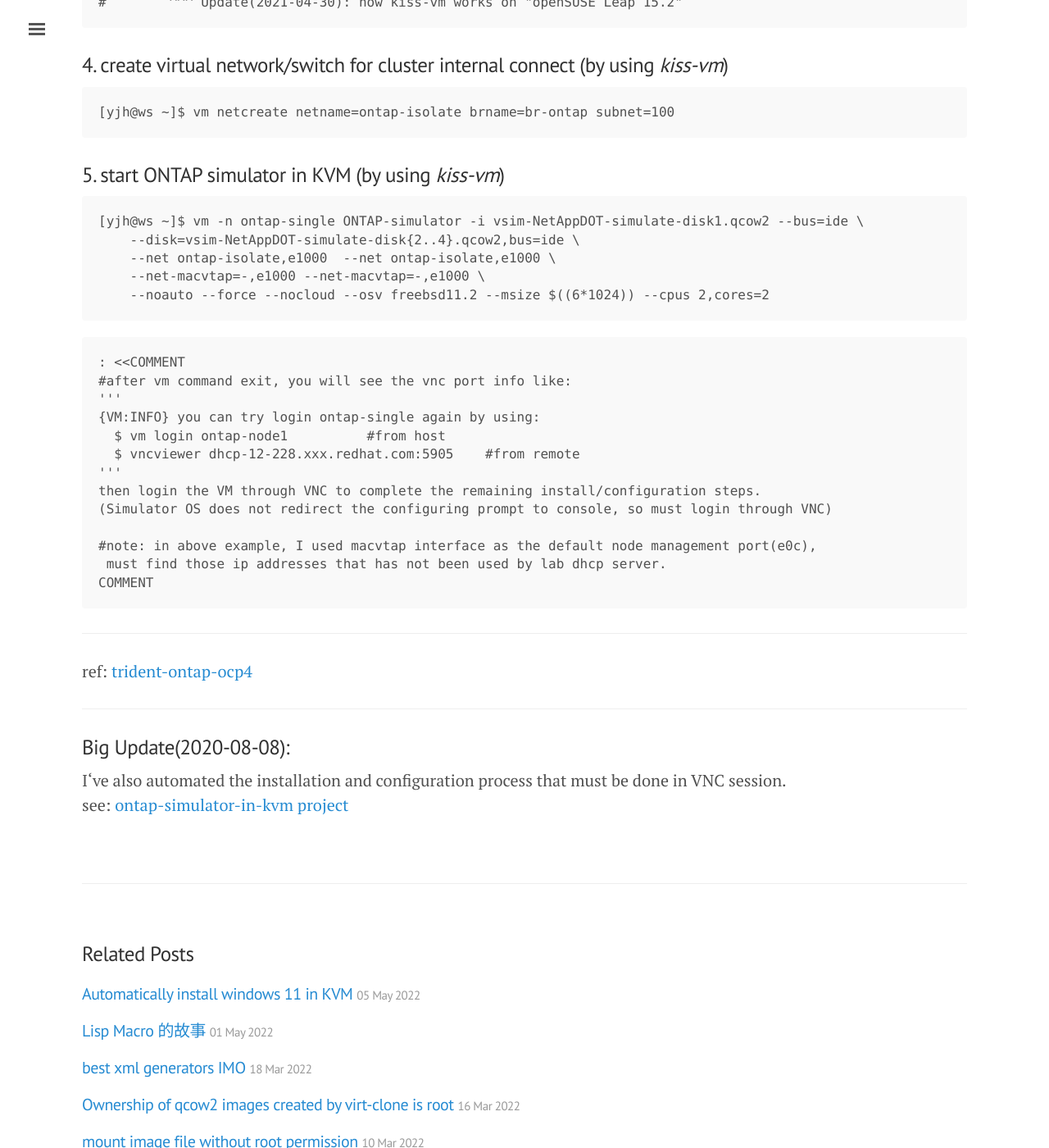
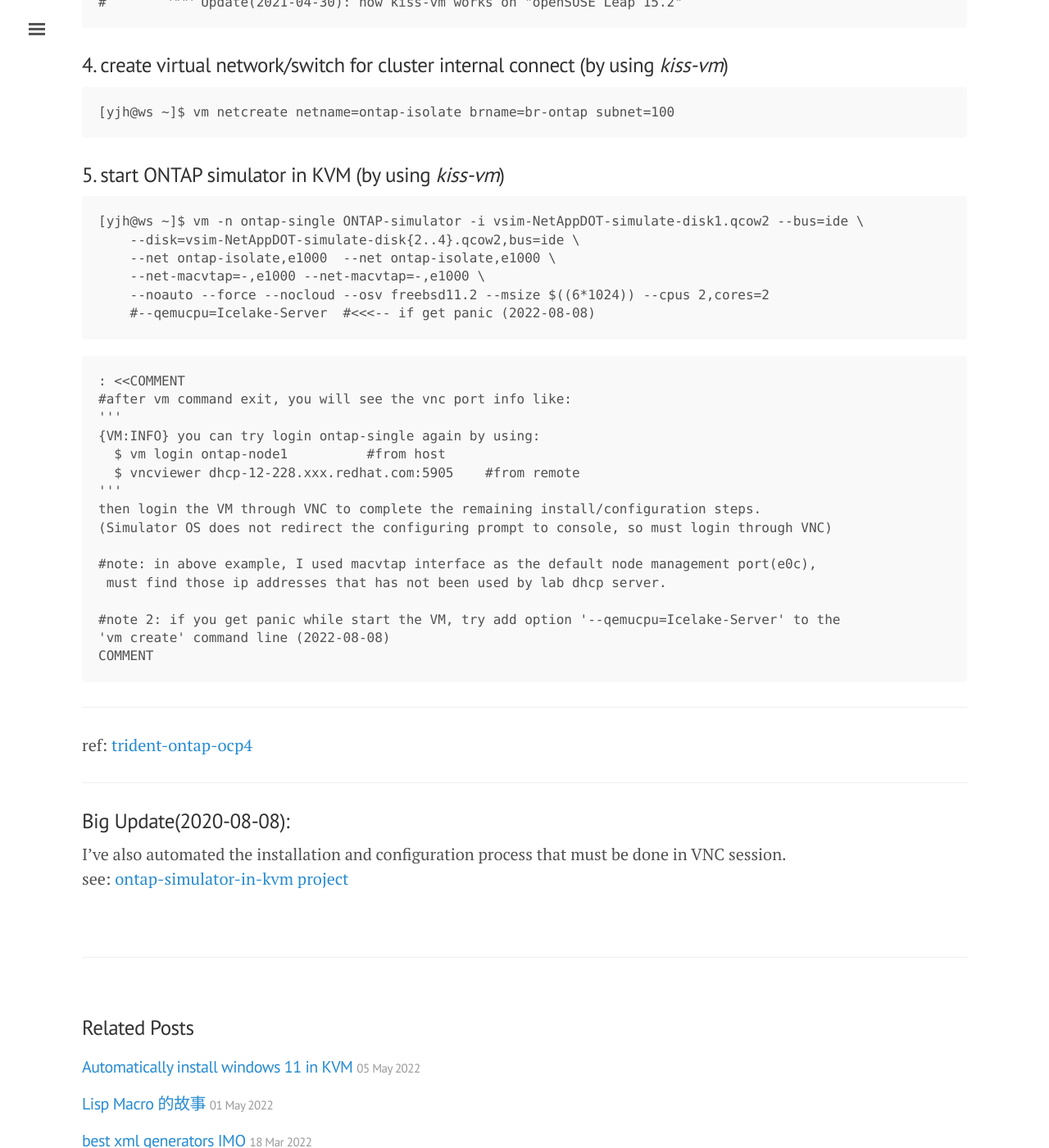
Before and after one commit to tcler/tcler.github.io, a Jekyll site: the page built from _posts/2020-07-27-netapp-ontap-simulator-on-libvirt-kvm.md, in a window 1280 px wide and 1400 px high, scrolled down 1307 px. Shown: the whole window at 82% size. Built offline with Jekyll 4.4.1, drawn with Linux system fonts in a browser that asks for light colours.

Commit message:
Update and rename 2020-07-27-netapp-ontap-simulator-on-libvirt-kvm.md.md to 2020-07-27-netapp-ontap-simulator-on-libvirt-kvm.md

````diff
--- a/_posts/2020-07-27-netapp-ontap-simulator-on-libvirt-kvm.md.md
+++ b/_posts/2020-07-27-netapp-ontap-simulator-on-libvirt-kvm.md
@@ -56,6 +56,7 @@ Fedora 33
     --net ontap-isolate,e1000  --net ontap-isolate,e1000 \
     --net-macvtap=-,e1000 --net-macvtap=-,e1000 \
     --noauto --force --nocloud --osv freebsd11.2 --msize $((6*1024)) --cpus 2,cores=2
+    #--qemucpu=Icelake-Server  #<<<-- if get panic (2022-08-08)
 ```
 
 ```
@@ -71,6 +72,9 @@ then login the VM through VNC to complete the remaining install/configuration st
 
 #note: in above example, I used macvtap interface as the default node management port(e0c),
  must find those ip addresses that has not been used by lab dhcp server.
+
+#note 2: if you get panic while start the VM, try add option '--qemucpu=Icelake-Server' to the
+'vm create' command line (2022-08-08)
 COMMENT
 ```
 
@@ -79,5 +83,5 @@ ref: [trident-ontap-ocp4](https://www.underkube.com/posts/trident-ontap-ocp4/)
 
 ---
 ### Big Update(2020-08-08):
-I‘ve also automated the installation and configuration process that must be done in VNC session.
+I've also automated the installation and configuration process that must be done in VNC session.
 see: [ontap-simulator-in-kvm project](https://github.com/tcler/ontap-simulator-in-kvm)
````
